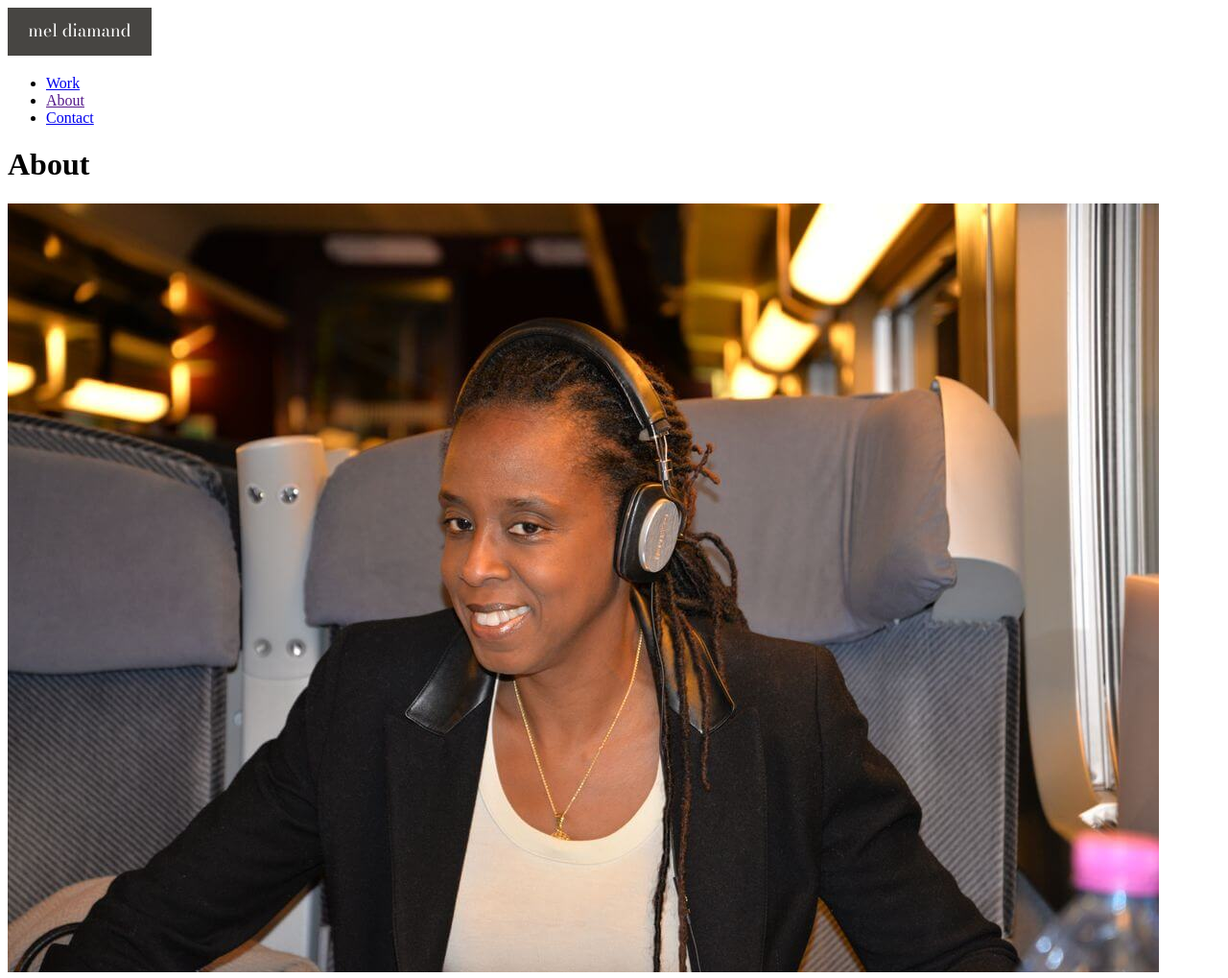
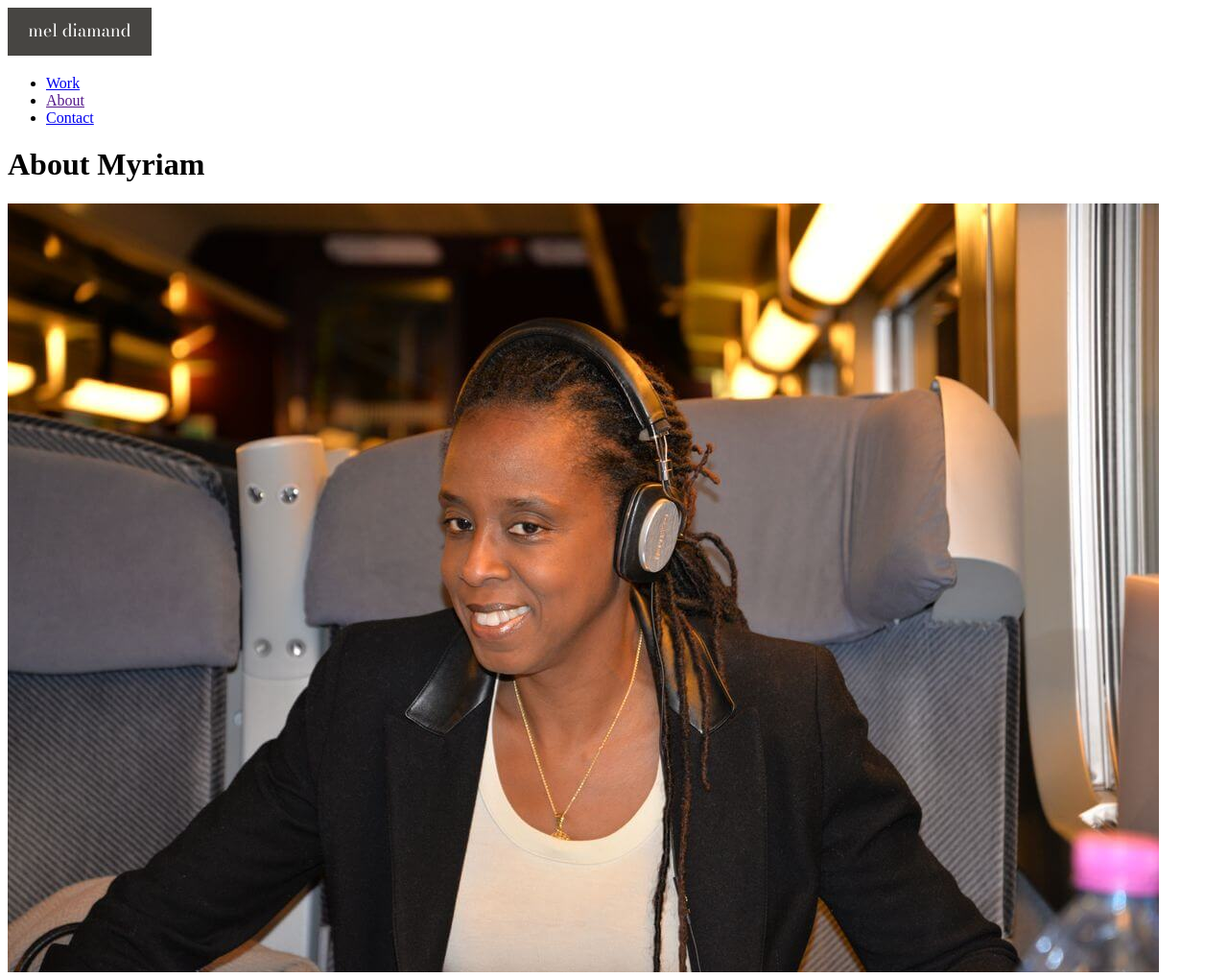
Before and after one commit to lacatham/portfolio-website, a plain HTML site: page about.html in a window 1280 px wide. Shown: the top 1019 px of the page at 96% size. Drawn offline with Linux system fonts and the light colour scheme.

Commit message:
Update about.html
Update the about title

```diff
--- a/about.html
+++ b/about.html
@@ -28,7 +28,7 @@
     <!-- About section -->
     <div class="section">
       <div class="container">
-              <h1>About</h1>
+              <h1>About Myriam</h1>
         </div>
       </div>
 
```
